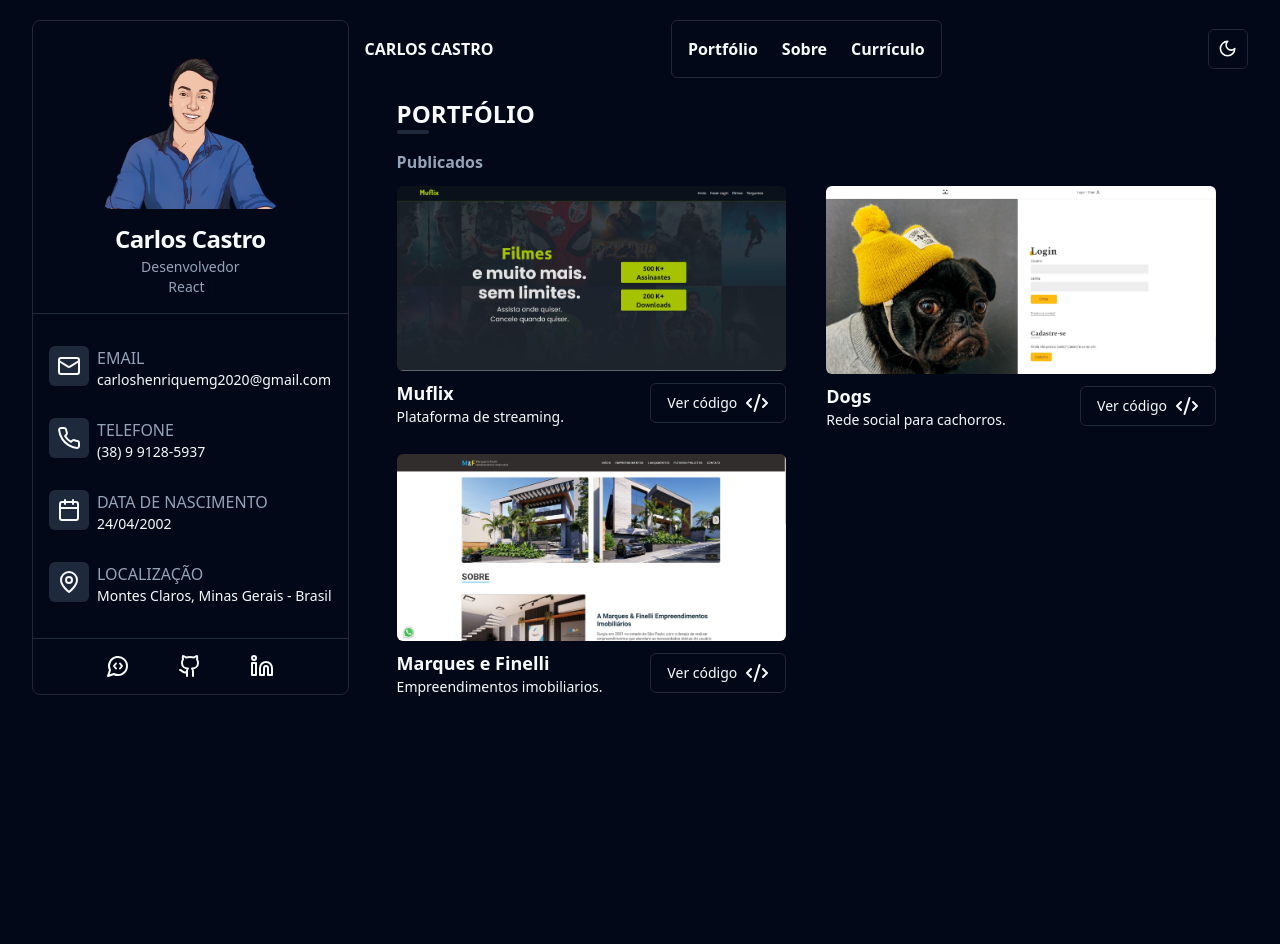
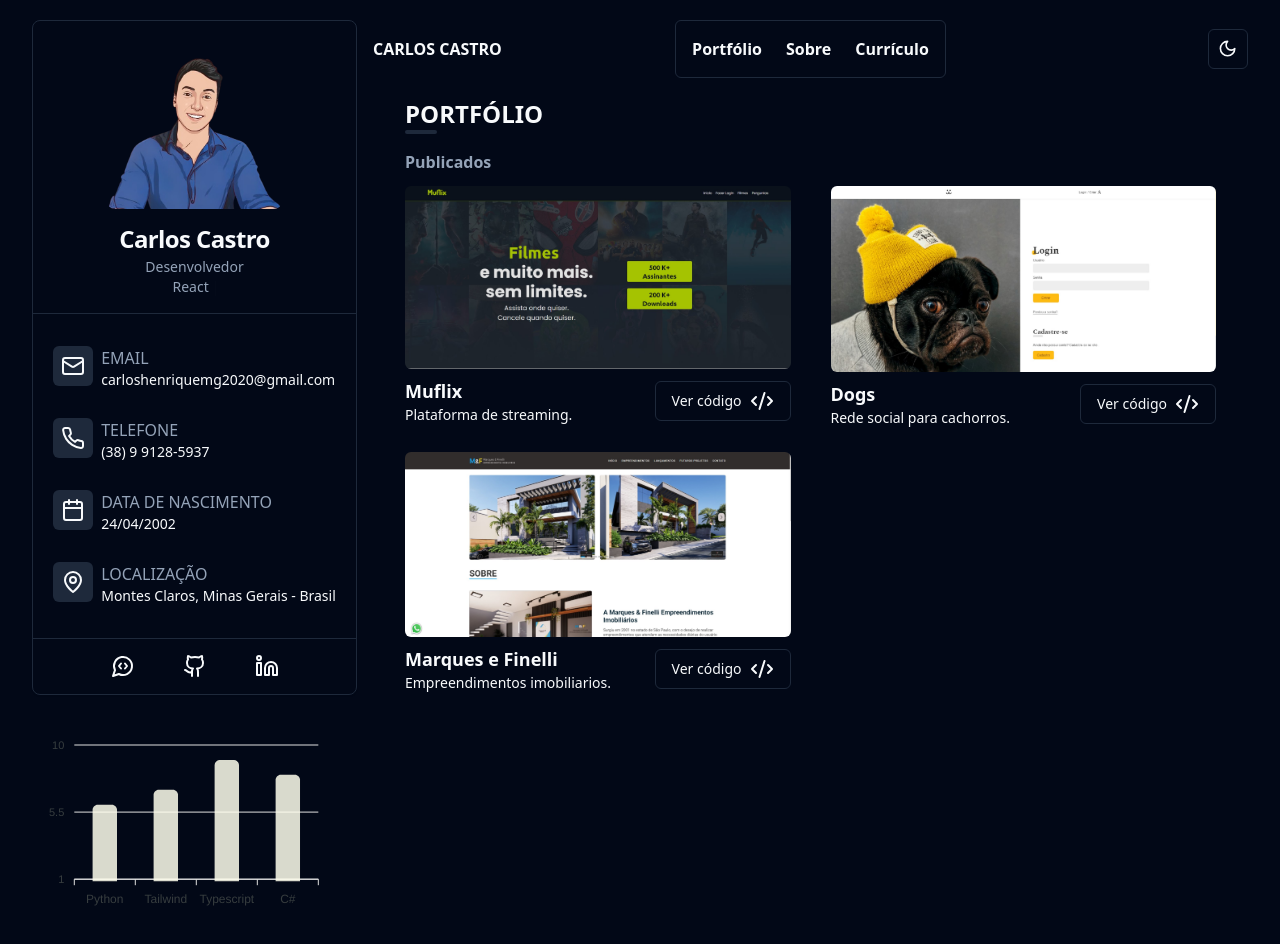
Before and after one commit to Carlos-Castro11/portfolio, a React (Vite) app: page / in a window 1280 px wide. Shown: the top 944 px of the page. Before the commit the page ends 800 px from the top, so only its background shows below. Built offline with nearby package versions, Linux system fonts and the light colour scheme.

Commit message:
Add the graph

```diff
--- a/package.json
+++ b/package.json
@@ -13,6 +13,7 @@
     "@radix-ui/react-dropdown-menu": "^2.1.0",
     "@radix-ui/react-separator": "^1.1.0",
     "@radix-ui/react-slot": "^1.1.0",
+    "apexcharts": "^3.52.0",
     "axios": "^1.7.2",
     "class-variance-authority": "^0.7.0",
     "clsx": "^2.1.1",
@@ -20,6 +21,7 @@
     "lucide-react": "^0.395.0",
     "match-sorter": "^6.3.4",
     "react": "^18.2.0",
+    "react-apexcharts": "^1.4.1",
     "react-dom": "^18.2.0",
     "react-helmet-async": "^2.0.5",
     "react-router-dom": "^6.23.1",
--- /dev/null
+++ b/src/components/graphic.tsx
@@ -0,0 +1,85 @@
+/* eslint-disable @typescript-eslint/no-explicit-any */
+import React from 'react'
+import Chart from 'react-apexcharts'
+
+// eslint-disable-next-line @typescript-eslint/ban-types
+class Graphic extends React.Component<{}, { options: any; series: any }> {
+  constructor(props: any) {
+    super(props)
+
+    this.state = {
+      options: {
+        dataLabels: {
+          enabled: false,
+        },
+        chart: {
+          id: 'basic-bar',
+          stacked: true,
+          toolbar: {
+            show: false,
+          },
+        },
+        plotOptions: {
+          bar: {
+            borderRadius: 5,
+            columnWidth: '40%',
+          },
+        },
+        xaxis: {
+          categories: ['Python', 'Tailwind', 'Typescript', 'C#'],
+        },
+        yaxis: {
+          show: true,
+          min: 1,
+          max: 10,
+        },
+      },
+      series: [
+        {
+          data: [
+            {
+              x: 'Python',
+              y: 6,
+              fillColor: '#ffe',
+            },
+            {
+              x: 'Category B',
+              y: 7,
+              fillColor: '#ffe',
+            },
+            {
+              x: 'Category C',
+              y: 9,
+              fillColor: '#ffe',
+            },
+            {
+              x: 'Category C',
+              y: 8,
+              fillColor: '#ffe',
+            },
+          ],
+        },
+      ],
+    }
+  }
+
+  render() {
+    return (
+      <div className="app">
+        <div className="row">
+          <div className="mixed-chart">
+            <Chart
+              options={this.state.options}
+              series={this.state.series}
+              type="bar"
+              width="325"
+              strokeColor="#775DD0"
+            />
+          </div>
+        </div>
+      </div>
+    )
+  }
+}
+
+export default Graphic
--- a/src/pages/_layouts/app.tsx
+++ b/src/pages/_layouts/app.tsx
@@ -1,5 +1,6 @@
 import { Outlet, useLocation } from 'react-router-dom'
 
+import Graphic from '@/components/graphic'
 import { Header } from '@/components/header'
 import { Hero } from '@/components/hero/hero'
 import { HeroMobile } from '@/components/hero-mobile/hero-mobile'
@@ -41,8 +42,9 @@ export function AppLayout() {
       {isDesktopLayout ? (
         <>
           <div className="container lg:flex lg:gap-4 antialiased lg:my-5">
-            <div>
+            <div className="grid gap-5">
               <Hero />
+              <Graphic />
             </div>
             <div className="flex-1">
               <Header />
--- a/src/pages/app/portfolio.tsx
+++ b/src/pages/app/portfolio.tsx
@@ -1,9 +1,12 @@
+import { Helmet } from 'react-helmet-async'
+
 import { Project } from '@/components/project'
 import { PROJECTS } from '@/db'
 
 export function Portfolio() {
   return (
     <div className="flex justify-center flex-col gap-3">
+      <Helmet title="Portfólio" />
       <h3 className="font-semibold text-muted-foreground">Publicados</h3>
       <div className="grid grid-cols-2 gap-y-6 gap-x-10">
         {PROJECTS.map((project) => {
--- a/src/pages/app/resume.tsx
+++ b/src/pages/app/resume.tsx
@@ -1,4 +1,5 @@
 import { BriefcaseBusiness, GraduationCap } from 'lucide-react'
+import { Helmet } from 'react-helmet-async'
 
 import { ResumeItem } from '@/components/resume/resume-item'
 import { EDUCATION, JOBS } from '@/db'
@@ -6,6 +7,7 @@ import { EDUCATION, JOBS } from '@/db'
 export function Resume() {
   return (
     <div className="space-y-8 xl:space-y-0 xl:flex xl:gap-10">
+      <Helmet title="Currículo" />
       <div>
         <ResumeItem
           title="Escolaridade"
--- a/src/pages/base/error.tsx
+++ b/src/pages/base/error.tsx
@@ -1,3 +1,4 @@
+import { Helmet } from 'react-helmet-async'
 import { Link, useRouteError } from 'react-router-dom'
 
 export function Error() {
@@ -5,6 +6,7 @@ export function Error() {
 
   return (
     <div className="flex h-screen flex-col items-center justify-center gap-2">
+      <Helmet title="Error" />
       <h1 className="text-4xl font-bold">Oops, algo aconteceu...</h1>
       <p className="text-accent-foreground">
         Um erro aconteceu na aplicação, abaixo você encontra mais detalhes:
--- a/src/pages/base/not-found.tsx
+++ b/src/pages/base/not-found.tsx
@@ -1,3 +1,10 @@
+import { Helmet } from 'react-helmet-async'
+
 export function NotFound() {
-  return <h1>NOT FOUND</h1>
+  return (
+    <>
+      <Helmet title="Sobre" />
+      <h1>NOT FOUND</h1>
+    </>
+  )
 }
```
Also changed, not shown: 1 other file (tests, documents, lock files or other folders).
